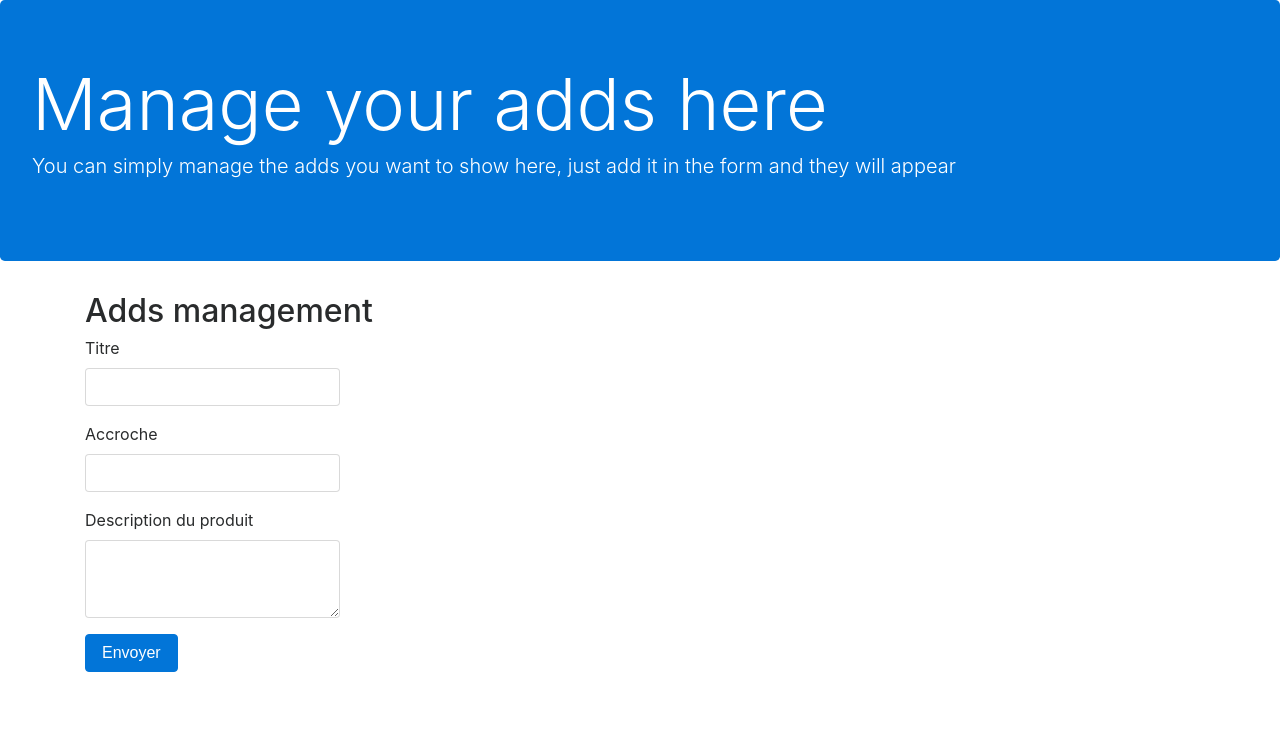
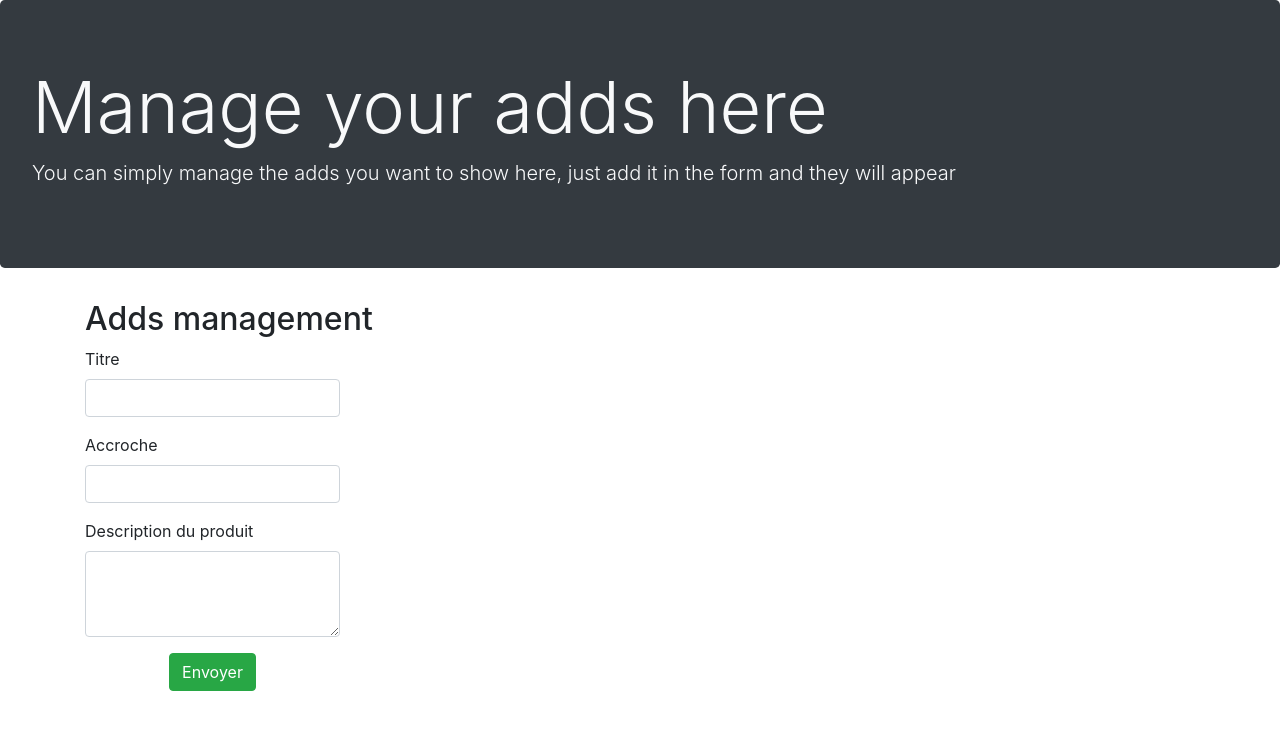
Before and after one commit to thomgo/addmanagerJSPOO, a plain HTML site: page index.html in a window 1280 px wide. Drawn offline with nearby package versions, Linux system fonts and the light colour scheme; a script that the page names is missing.

Commit message:
update bootstrap style

```diff
--- a/index.html
+++ b/index.html
@@ -3,17 +3,17 @@
   <head>
     <meta charset="utf-8">
     <title>Add Manager JS</title>
-    <link rel="stylesheet" href="https://maxcdn.bootstrapcdn.com/bootstrap/4.0.0-alpha.6/css/bootstrap.min.css" integrity="sha384-rwoIResjU2yc3z8GV/NPeZWAv56rSmLldC3R/AZzGRnGxQQKnKkoFVhFQhNUwEyJ" crossorigin="anonymous">
+    <link rel="stylesheet" href="https://maxcdn.bootstrapcdn.com/bootstrap/4.0.0/css/bootstrap.min.css" integrity="sha384-Gn5384xqQ1aoWXA+058RXPxPg6fy4IWvTNh0E263XmFcJlSAwiGgFAW/dAiS6JXm" crossorigin="anonymous">
     <link rel="stylesheet" href="css/main.css">
   </head>
   <body>
 
-    <div class="jumbotron bg-primary text-white">
+    <div class="jumbotron bg-dark text-light">
       <h1 class="display-3">Manage your adds here</h1>
       <p class="lead">You can simply manage the adds you want to show here, just add it in the form and they will appear</p>
     </div>
 
-    <section class="container">
+    <section class="container mb-5">
       <h2>Adds management</h2>
       <div class="row">
         <div class="col-12 col-md-3">
@@ -29,17 +29,18 @@
             <label for="Description">Description du produit</label>
             <textarea class="form-control" id="Description" rows="3"></textarea>
           </div>
-            <button class="btn btn-primary" id="send" onclick="formManager.getForm()">Envoyer</button>
-
+          <div class="text-center">
+            <button class="btn btn-success" id="send" onclick="formManager.getForm()">Envoyer</button>
+          </div>
         </div>
         <div class="col-12 col-md-9" id="AddContainer">
         </div>
       </div>
     </section>
 
-  <script src="https://code.jquery.com/jquery-3.1.1.slim.min.js" integrity="sha384-A7FZj7v+d/sdmMqp/nOQwliLvUsJfDHW+k9Omg/a/EheAdgtzNs3hpfag6Ed950n" crossorigin="anonymous"></script>
-  <script src="https://cdnjs.cloudflare.com/ajax/libs/tether/1.4.0/js/tether.min.js" integrity="sha384-DztdAPBWPRXSA/3eYEEUWrWCy7G5KFbe8fFjk5JAIxUYHKkDx6Qin1DkWx51bBrb" crossorigin="anonymous"></script>
-  <script src="https://maxcdn.bootstrapcdn.com/bootstrap/4.0.0-alpha.6/js/bootstrap.min.js" integrity="sha384-vBWWzlZJ8ea9aCX4pEW3rVHjgjt7zpkNpZk+02D9phzyeVkE+jo0ieGizqPLForn" crossorigin="anonymous"></script>
+    <script src="https://code.jquery.com/jquery-3.2.1.slim.min.js" integrity="sha384-KJ3o2DKtIkvYIK3UENzmM7KCkRr/rE9/Qpg6aAZGJwFDMVNA/GpGFF93hXpG5KkN" crossorigin="anonymous"></script>
+    <script src="https://cdnjs.cloudflare.com/ajax/libs/popper.js/1.12.9/umd/popper.min.js" integrity="sha384-ApNbgh9B+Y1QKtv3Rn7W3mgPxhU9K/ScQsAP7hUibX39j7fakFPskvXusvfa0b4Q" crossorigin="anonymous"></script>
+    <script src="https://maxcdn.bootstrapcdn.com/bootstrap/4.0.0/js/bootstrap.min.js" integrity="sha384-JZR6Spejh4U02d8jOt6vLEHfe/JQGiRRSQQxSfFWpi1MquVdAyjUar5+76PVCmYl" crossorigin="anonymous"></script>
     <script type="text/javascript" src="js/main.js"></script>
   </body>
 </html>
```
Lines whose indentation alone changed are shown as unchanged.
